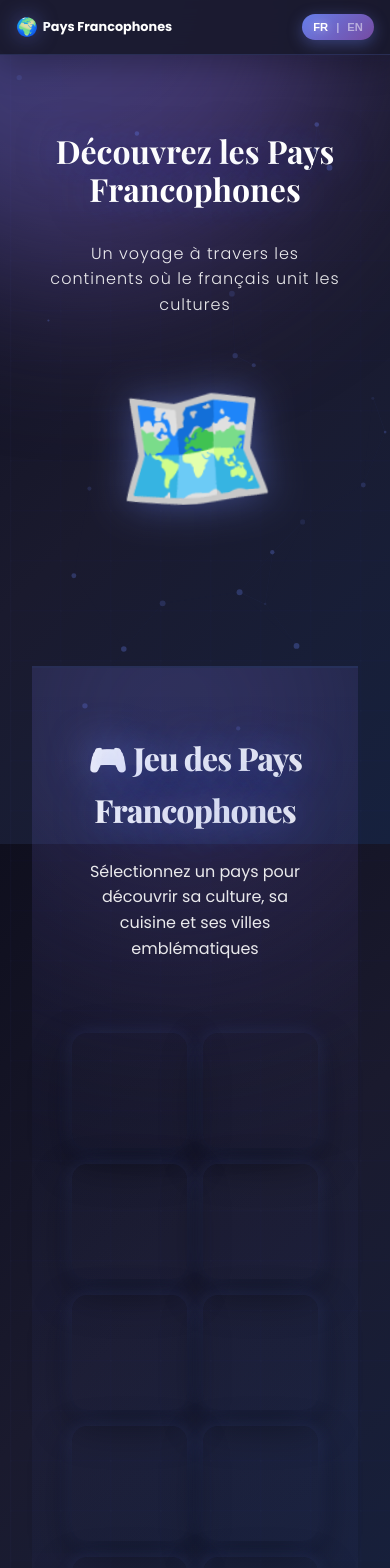
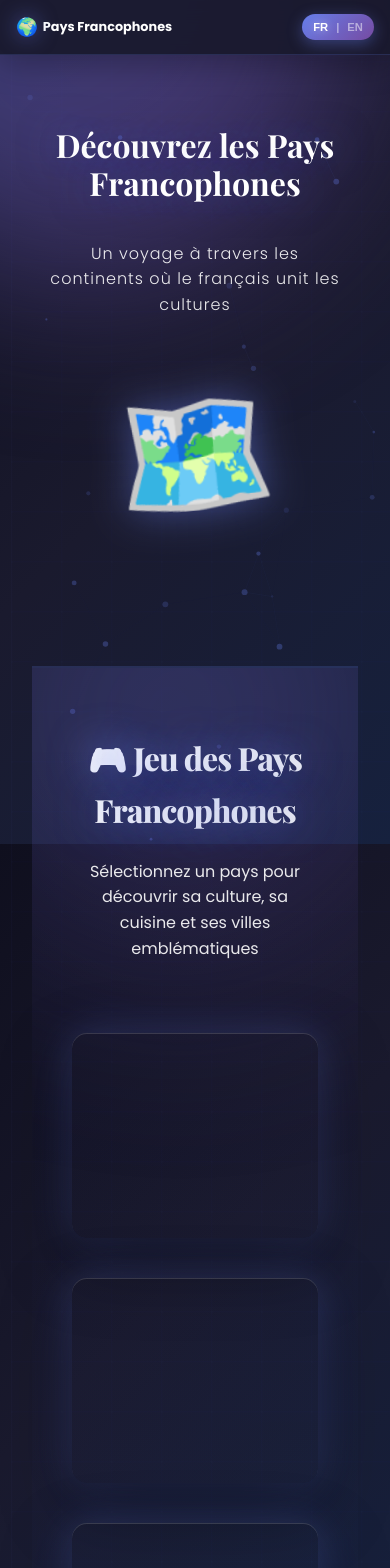
Before and after one commit to johnsan03/Francophone-countries, a React (Vite) app: page / in a window 390 px wide. Shown: the top 1568 px of the page. Built offline with nearby package versions, Linux system fonts and the light colour scheme.

Commit message:
Enhance CountryGame and App styles with improved animations and responsive design

```diff
--- a/src/components/CountryGame.jsx
+++ b/src/components/CountryGame.jsx
@@ -226,6 +226,7 @@ const CountryGame = () => {
           variants={gridVariants}
           initial="hidden"
           animate="visible"
+          viewport={{ once: true, amount: 0.2 }}
         >
           {squares.map((square) => {
             const isRevealed = revealedSquares.includes(square.id);
--- a/src/styles/App.css
+++ b/src/styles/App.css
@@ -1538,20 +1538,50 @@ h1, h2, h3, h4 {
 
 .visited-badge {
   position: absolute;
-  top: 0.5rem;
-  right: 0.5rem;
-  width: 30px;
-  height: 30px;
-  background: linear-gradient(135deg, #4caf50, #45a049);
+  top: 0.8rem;
+  right: 0.8rem;
+  background: linear-gradient(135deg, rgba(76, 175, 80, 0.95), rgba(56, 142, 60, 0.95));
+  color: white;
+  width: 2.5rem;
+  height: 2.5rem;
   border-radius: 50%;
   display: flex;
   align-items: center;
   justify-content: center;
-  color: white;
+  font-size: 1.4rem;
   font-weight: bold;
-  font-size: 1.2rem;
-  z-index: 5;
-  box-shadow: 0 4px 15px rgba(76, 175, 80, 0.5);
+  z-index: 10;
+  box-shadow:
+    0 6px 20px rgba(76, 175, 80, 0.6),
+    0 0 15px rgba(76, 175, 80, 0.4),
+    inset 0 1px 0 rgba(255, 255, 255, 0.3);
+  border: 2.5px solid rgba(255, 255, 255, 0.4);
+  animation: pulseBadge 2s ease-in-out infinite;
+}
+
+@keyframes pulseBadge {
+  0%, 100% {
+    transform: scale(1);
+    box-shadow:
+      0 6px 20px rgba(76, 175, 80, 0.6),
+      0 0 15px rgba(76, 175, 80, 0.4);
+  }
+  50% {
+    transform: scale(1.1);
+    box-shadow:
+      0 8px 25px rgba(76, 175, 80, 0.8),
+      0 0 20px rgba(76, 175, 80, 0.6);
+  }
+}
+
+@media (max-width: 768px) {
+  .visited-badge {
+    width: 3rem;
+    height: 3rem;
+    font-size: 1.6rem;
+    top: 1rem;
+    right: 1rem;
+  }
 }
 
 .grid-square.visited .square-front {
@@ -1645,9 +1675,9 @@ h1, h2, h3, h4 {
 }
 
 .interactive-grid {
-  display: grid;
-  grid-template-columns: repeat(4, 1fr);
-  gap: 1.5rem;
+  display: flex;
+  flex-direction: column;
+  gap: 2rem;
   max-width: 100%;
   margin: 0 auto;
   padding: 2rem 1rem;
@@ -1655,29 +1685,30 @@ h1, h2, h3, h4 {
   z-index: 2;
 }
 
-/* Mobile-first: Start with 2 columns on mobile */
-@media (max-width: 768px) {
-  .interactive-grid {
-    grid-template-columns: repeat(2, 1fr);
-    gap: 1rem;
-    padding: 1.5rem 0.5rem;
-  }
-}
-
+/* Tablet: 2 columns */
 @media (min-width: 769px) and (max-width: 1024px) {
   .interactive-grid {
-    grid-template-columns: repeat(3, 1fr);
-    gap: 1.5rem;
-    padding: 2rem 1rem;
-  }
-}
-
+    display: grid;
+    grid-template-columns: repeat(2, 1fr);
+    gap: 2rem;
+    padding: 2rem 1.5rem;
+  }
+}
+
+/* Desktop: 3-4 columns */
 @media (min-width: 1025px) {
   .interactive-grid {
+    display: grid;
+    grid-template-columns: repeat(3, 1fr);
+    gap: 2.5rem;
+    max-width: 1400px;
+    padding: 3rem 2rem;
+  }
+}
+
+@media (min-width: 1400px) {
+  .interactive-grid {
     grid-template-columns: repeat(4, 1fr);
-    gap: 2rem;
-    max-width: 1200px;
-    padding: 3rem 2rem;
   }
 }
 
@@ -1688,13 +1719,33 @@ h1, h2, h3, h4 {
   cursor: pointer;
   position: relative;
   overflow: visible;
-  transition: var(--transition);
+  transition: all 0.4s cubic-bezier(0.4, 0, 0.2, 1);
   display: flex;
   flex-direction: column;
   align-items: center;
   justify-content: center;
   padding: 0;
-  box-shadow: 0 15px 40px rgba(0, 0, 0, 0.4), 0 0 20px rgba(102, 126, 234, 0.2);
+  box-shadow:
+    0 20px 60px rgba(0, 0, 0, 0.3),
+    0 0 30px rgba(102, 126, 234, 0.2),
+    inset 0 1px 0 rgba(255, 255, 255, 0.1);
+  transform-style: preserve-3d;
+  perspective: 1000px;
+}
+
+/* Mobile: Full width stacked cards */
+@media (max-width: 768px) {
+  .grid-square {
+    width: 100%;
+    max-width: 100%;
+    aspect-ratio: 1.2;
+    border-radius: 25px;
+    margin-bottom: 1.5rem;
+    box-shadow:
+      0 25px 70px rgba(0, 0, 0, 0.4),
+      0 0 40px rgba(102, 126, 234, 0.3),
+      inset 0 1px 0 rgba(255, 255, 255, 0.15);
+  }
 }
 
 .square-inner {
@@ -1712,39 +1763,92 @@ h1, h2, h3, h4 {
   height: 100%;
   backface-visibility: hidden;
   -webkit-backface-visibility: hidden;
-  border-radius: 15px;
+  border-radius: 20px;
   display: flex;
   flex-direction: column;
   align-items: center;
   justify-content: center;
-  padding: 1.5rem 1rem;
+  padding: 2rem 1.5rem;
   box-sizing: border-box;
   overflow: hidden;
-}
-
-/* Desktop padding */
-@media (min-width: 1025px) {
+  transition: all 0.4s cubic-bezier(0.4, 0, 0.2, 1);
+}
+
+/* Glassmorphism effect for front */
+.square-front {
+  background: linear-gradient(
+    135deg,
+    rgba(26, 26, 46, 0.85),
+    rgba(22, 33, 62, 0.85)
+  );
+  backdrop-filter: blur(20px);
+  -webkit-backdrop-filter: blur(20px);
+  border: 2px solid rgba(255, 255, 255, 0.1);
+  box-shadow:
+    0 8px 32px rgba(0, 0, 0, 0.3),
+    inset 0 1px 0 rgba(255, 255, 255, 0.2),
+    inset 0 -1px 0 rgba(0, 0, 0, 0.2);
+}
+
+/* Enhanced back card */
+.square-back {
+  background: linear-gradient(
+    135deg,
+    rgba(102, 126, 234, 0.4),
+    rgba(118, 75, 162, 0.4)
+  );
+  backdrop-filter: blur(15px);
+  -webkit-backdrop-filter: blur(15px);
+  border: 2px solid rgba(102, 126, 234, 0.5);
+  box-shadow:
+    0 8px 32px rgba(102, 126, 234, 0.4),
+    inset 0 1px 0 rgba(255, 255, 255, 0.2),
+    0 0 40px rgba(102, 126, 234, 0.3);
+}
+
+/* Mobile: Enhanced glassmorphism */
+@media (max-width: 768px) {
   .square-back,
   .square-front {
-    padding: 2rem 1.5rem;
-    border-radius: 20px;
+    padding: 2.5rem 2rem;
+    border-radius: 25px;
+  }
+
+  .square-front {
+    background: linear-gradient(
+      135deg,
+      rgba(26, 26, 46, 0.9),
+      rgba(22, 33, 62, 0.9)
+    );
+    border: 2.5px solid rgba(255, 255, 255, 0.15);
+    box-shadow:
+      0 30px 80px rgba(0, 0, 0, 0.5),
+      inset 0 2px 0 rgba(255, 255, 255, 0.25),
+      inset 0 -2px 0 rgba(0, 0, 0, 0.3),
+      0 0 50px rgba(102, 126, 234, 0.4);
+  }
+
+  .square-back {
+    border: 2.5px solid rgba(102, 126, 234, 0.6);
+    box-shadow:
+      0 30px 80px rgba(102, 126, 234, 0.5),
+      inset 0 2px 0 rgba(255, 255, 255, 0.25),
+      0 0 60px rgba(102, 126, 234, 0.5);
   }
 }
 
 .square-back {
-  background: linear-gradient(135deg, rgba(102, 126, 234, 0.3), rgba(118, 75, 162, 0.3));
+  background: linear-gradient(135deg, rgba(102, 126, 234, 0.4), rgba(118, 75, 162, 0.4));
   border: 3px solid rgba(102, 126, 234, 0.5);
   backdrop-filter: blur(15px);
   transform: rotateY(180deg);
-  box-shadow: 0 15px 40px rgba(0, 0, 0, 0.4), 0 0 20px rgba(102, 126, 234, 0.3);
-}
-
-.square-front {
-  background: linear-gradient(135deg, rgba(26, 26, 46, 0.95), rgba(22, 33, 62, 0.95));
-  border: 3px solid rgba(102, 126, 234, 0.4);
-  backdrop-filter: blur(15px);
-  box-shadow: 0 15px 40px rgba(0, 0, 0, 0.4), 0 0 20px rgba(102, 126, 234, 0.2);
-}
+  box-shadow:
+    0 20px 50px rgba(0, 0, 0, 0.4),
+    0 0 30px rgba(102, 126, 234, 0.4),
+    inset 0 1px 0 rgba(255, 255, 255, 0.2);
+}
+
+/* Removed duplicate - using the glassmorphism version above */
 
 .card-back-pattern {
   font-size: 5rem;
@@ -1773,24 +1877,63 @@ h1, h2, h3, h4 {
   transform: rotateY(0deg);
 }
 
+/* 3D Hover Effects */
+.grid-square.hidden:hover {
+  transform: translateY(-8px) scale(1.02);
+}
+
 .grid-square.hidden:hover .square-back {
   border-color: rgba(102, 126, 234, 0.8);
-  box-shadow: 0 20px 50px rgba(102, 126, 234, 0.5), 0 0 30px rgba(102, 126, 234, 0.4);
+  box-shadow:
+    0 30px 70px rgba(102, 126, 234, 0.6),
+    0 0 50px rgba(102, 126, 234, 0.5),
+    inset 0 2px 0 rgba(255, 255, 255, 0.3);
+  transform: translateZ(20px);
+}
+
+.grid-square.revealed:hover {
+  transform: translateY(-10px) scale(1.03) rotateX(2deg) rotateY(2deg);
 }
 
 .grid-square.revealed:hover .square-front {
-  border-color: rgba(102, 126, 234, 0.6);
-  box-shadow: 0 15px 40px rgba(102, 126, 234, 0.4);
+  border-color: rgba(102, 126, 234, 0.7);
+  box-shadow:
+    0 25px 60px rgba(102, 126, 234, 0.5),
+    0 0 40px rgba(102, 126, 234, 0.4),
+    inset 0 2px 0 rgba(255, 255, 255, 0.3);
+  transform: translateZ(20px);
+}
+
+/* Mobile: Enhanced hover with scale */
+@media (max-width: 768px) {
+  .grid-square.hidden:active,
+  .grid-square.revealed:active {
+    transform: translateY(-5px) scale(0.98);
+  }
+
+  .grid-square.revealed:hover {
+    transform: translateY(-12px) scale(1.05);
+  }
 }
 
 .grid-square.selected {
   border-color: rgba(102, 126, 234, 0.9);
-  box-shadow: 0 0 30px rgba(102, 126, 234, 0.6);
-  background: linear-gradient(135deg, rgba(102, 126, 234, 0.2), rgba(118, 75, 162, 0.2));
+  box-shadow:
+    0 0 40px rgba(102, 126, 234, 0.8),
+    0 0 60px rgba(102, 126, 234, 0.6),
+    inset 0 2px 0 rgba(255, 255, 255, 0.3);
+  transform: scale(1.05) translateY(-5px);
 }
 
 .grid-square.hovered {
   border-color: rgba(102, 126, 234, 0.8);
+}
+
+.grid-square.visited .square-front {
+  border-color: rgba(76, 175, 80, 0.6);
+  box-shadow:
+    0 8px 32px rgba(76, 175, 80, 0.3),
+    inset 0 1px 0 rgba(76, 175, 80, 0.3);
 }
 
 .square-content {
@@ -1801,18 +1944,23 @@ h1, h2, h3, h4 {
 }
 
 .square-flag {
-  font-size: 2.5rem;
-  margin-bottom: 0.6rem;
-  filter: drop-shadow(0 0 10px rgba(102, 126, 234, 0.5));
+  font-size: 3rem;
+  margin-bottom: 1rem;
+  filter: drop-shadow(0 0 15px rgba(102, 126, 234, 0.6));
   flex-shrink: 0;
   line-height: 1;
+  transition: transform 0.3s ease;
+}
+
+.grid-square:hover .square-flag {
+  transform: scale(1.1) rotate(5deg);
 }
 
 /* Desktop flag size */
 @media (min-width: 1025px) {
   .square-flag {
-    font-size: 3.5rem;
-    margin-bottom: 0.8rem;
+    font-size: 4rem;
+    margin-bottom: 1.2rem;
   }
 }
 
@@ -1875,18 +2023,65 @@ h1, h2, h3, h4 {
   flex-direction: column;
   align-items: center;
   justify-content: center;
-  gap: 0.5rem;
-  opacity: 0.6;
+  gap: 1.5rem;
+  width: 100%;
+  height: 100%;
+  position: relative;
+  z-index: 2;
+}
+
+.square-placeholder::before {
+  content: '';
+  position: absolute;
+  top: 50%;
+  left: 50%;
+  transform: translate(-50%, -50%);
+  width: 80%;
+  height: 80%;
+  background: radial-gradient(circle, rgba(102, 126, 234, 0.2) 0%, transparent 70%);
+  border-radius: 50%;
+  animation: pulsePlaceholder 3s ease-in-out infinite;
+  z-index: 0;
+}
+
+@keyframes pulsePlaceholder {
+  0%, 100% {
+    opacity: 0.3;
+    transform: translate(-50%, -50%) scale(1);
+  }
+  50% {
+    opacity: 0.6;
+    transform: translate(-50%, -50%) scale(1.2);
+  }
 }
 
 .placeholder-icon {
-  font-size: 2rem;
+  font-size: 3rem;
+  filter: drop-shadow(0 0 15px rgba(102, 126, 234, 0.6));
+  position: relative;
+  z-index: 1;
 }
 
 .placeholder-text {
-  font-size: 0.8rem;
-  color: rgba(255, 255, 255, 0.7);
+  font-size: 1rem;
+  color: rgba(255, 255, 255, 0.9);
   text-align: center;
+  font-weight: 600;
+  text-transform: uppercase;
+  letter-spacing: 1px;
+  text-shadow: 0 2px 10px rgba(0, 0, 0, 0.5);
+  position: relative;
+  z-index: 1;
+}
+
+@media (max-width: 768px) {
+  .placeholder-icon {
+    font-size: 3.5rem;
+  }
+
+  .placeholder-text {
+    font-size: 1.1rem;
+  }
 }
 
 /* Prominent Message Display */
```
